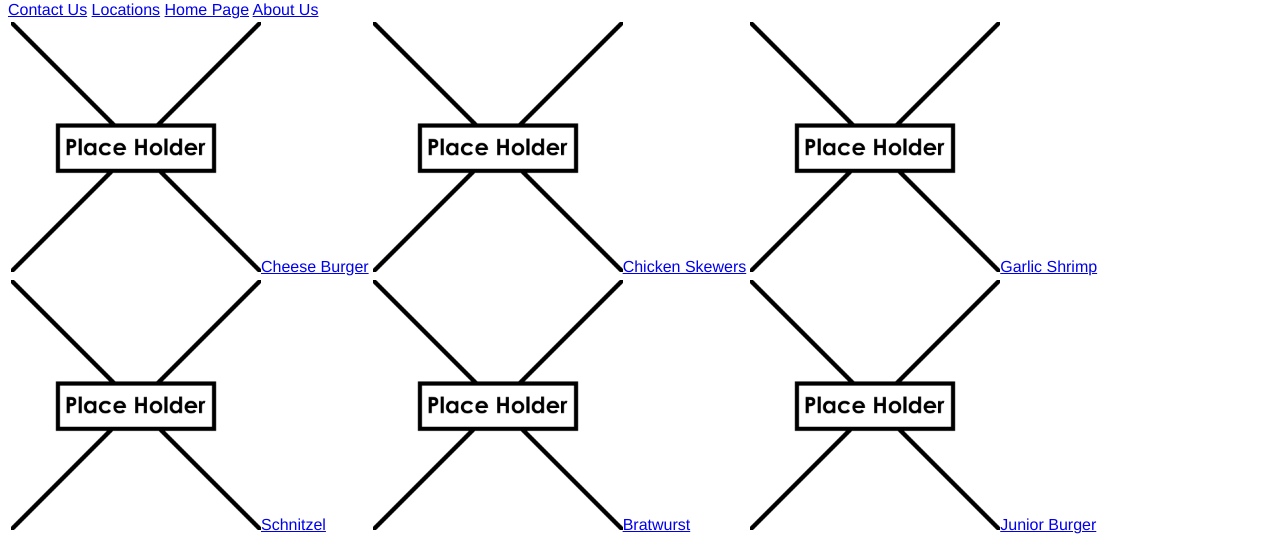
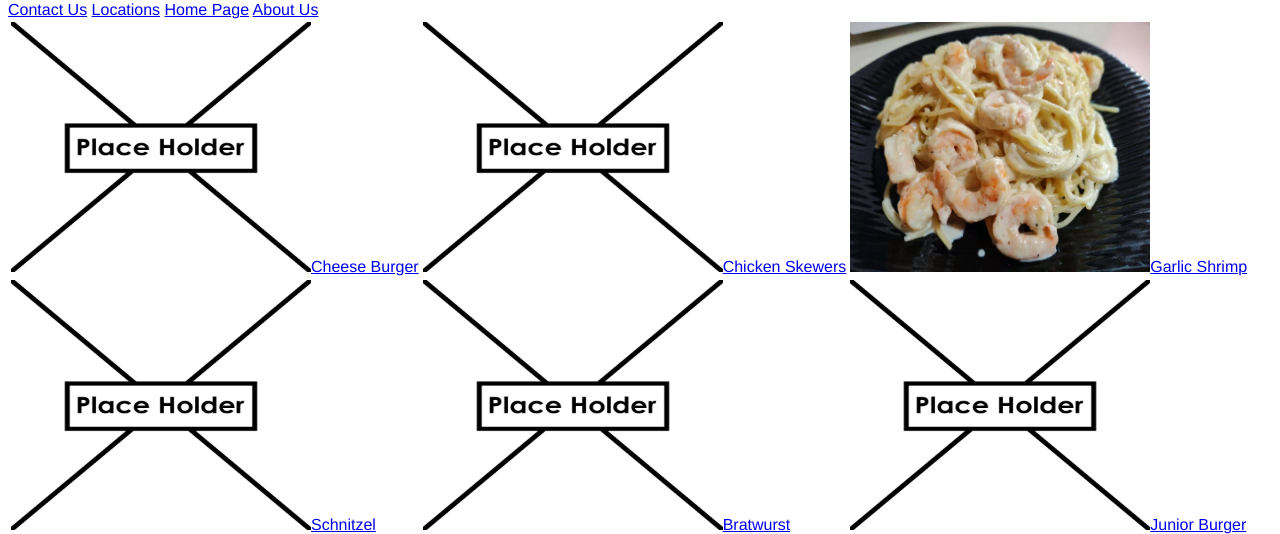
Before and after one commit to daugheja1/TeamProject-1, a plain HTML site: page menu.html in a window 1280 px wide. Shown: the part 261-795 px from the top of the page. Drawn offline with Linux system fonts and the light colour scheme.

Commit message:
its freezing outside

```diff
--- a/menu.html
+++ b/menu.html
@@ -22,68 +22,68 @@
                     </span>
                 </table>
             </header>
-            <div class="menu-items">
+            <div>
                 <table>
                     <tr>
                         <td>
                             <a href="menuitems/cheeseBurger.html">
-                                <img src="images/Placeholder.jpg">Cheese Burger
+                                <img class="menu-items" src="images/Placeholder.jpg">Cheese Burger
                             </a>
                         </td>
                         <td>
                             <a href="menuitems/chickenskewers.html">
-                                <img src="images/Placeholder.jpg">Chicken Skewers
+                                <img class="menu-items" src="images/Placeholder.jpg">Chicken Skewers
                             </a>
                         </td>
                         <td>
                             <a href="menuitems/garlicshrimp.html">
-                                <img src="images/Placeholder.jpg">Garlic Shrimp
+                                <img class="menu-items" src="images/srimp.png">Garlic Shrimp
                             </a>
                         <td>
                     </tr>
                     <tr>
                         <td>
                             <a href="menuitems/schnitzel.html">
-                                <img src="images/Placeholder.jpg">Schnitzel
+                                <img class="menu-items" src="images/Placeholder.jpg">Schnitzel
                             </a>
                         </td>
                         <td>
                             <a href="menuitems/bratwurst.html">
-                                <img src="images/Placeholder.jpg">Bratwurst
+                                <img class="menu-items" src="images/Placeholder.jpg">Bratwurst
                             </a>
                         </td>
                         <td>
                             <a href="menuitems/juniorburger.html">
-                                <img src="images/Placeholder.jpg">Junior Burger
+                                <img class="menu-items" src="images/Placeholder.jpg">Junior Burger
                             </a>
                         </td>
                     </tr>
                     <tr>
                         <td>
                             <a href="menuitems/macncheese.html">
-                                <img src="images/Placeholder.jpg">Mac & Cheese
+                                <img class="menu-items" src="images/Placeholder.jpg">Mac & Cheese
                             </a>
                         </td>
                         <td>
                             <a href="menuitems/quesadilla.html">
-                                <img src="images/Placeholder.jpg">Quesadilla
+                                <img class="menu-items" src="images/Placeholder.jpg">Quesadilla
                             </a>
                         </td>
                         <td>
                             <a href="menuitems/sandwich.html">
-                                <img src="images/Placeholder.jpg">Sandwich
+                                <img class="menu-items" src="images/Placeholder.jpg">Sandwich
                             </a>
                         </td>
                     </tr>
                     <tr>
                         <td>
                             <a href="menuitems/steak.html">
-                                <img src="images/Placeholder.jpg">Steak
+                                <img class="menu-items" src="images/steak.png">Steak
                             </a>
                         </td>
                         <td>
                             <a href="menuitems/tikkamasala.html">
-                                <img src="images/Placeholder.jpg">Tikkamasala
+                                <img class="menu-items" src="images/Placeholder.jpg">Tikkamasala
                             </a>
                         </td>
                     </tr>
--- a/scripts/style.css
+++ b/scripts/style.css
@@ -5,3 +5,7 @@ img{
     width: 250px;
     height: 250px;
 }
+.menu-items{
+    width: 300px;
+    height: 250px;
+}
```
